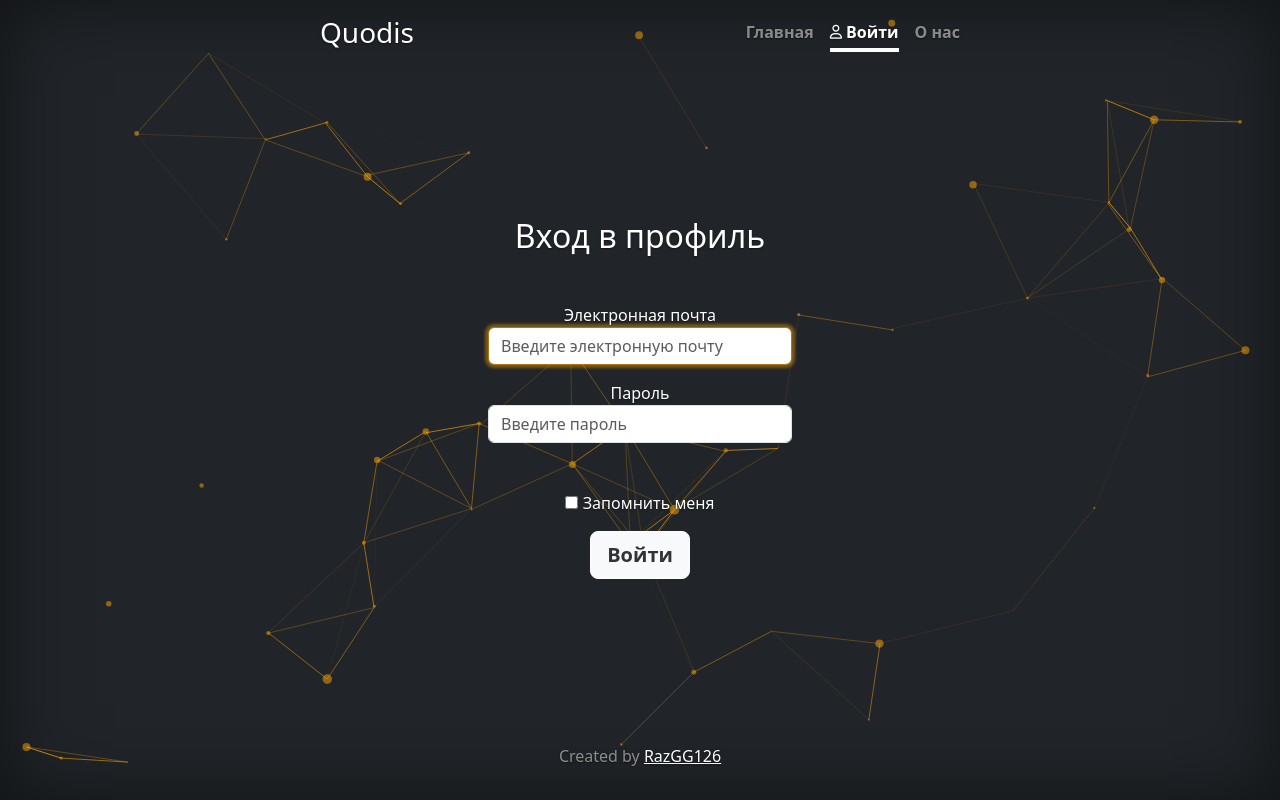
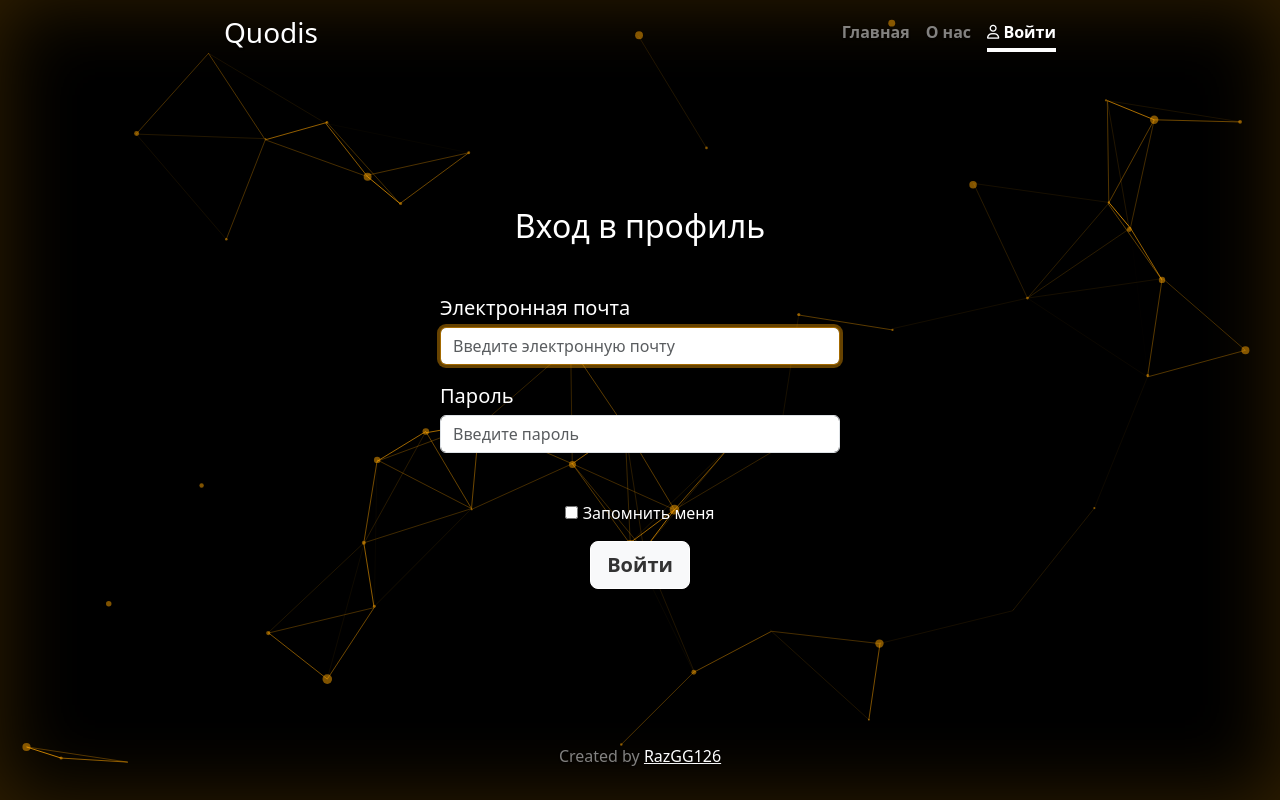
Before and after one commit to RazGG126/web, a Flask app: page /sign-in in a window 1280 px wide. Run offline with Flask 3, Linux system fonts and the light colour scheme; some libraries are stand-ins or nearby versions.

Commit message:
New design orange-black

```diff
--- a/main.py
+++ b/main.py
@@ -15,5 +15,10 @@ def sign_in():
     return render_template('sign_in.html', title='Вход')
 
 
+@app.route('/about')
+def about():
+    return render_template('about.html', title='О нас')
+
+
 if __name__ == '__main__':
     app.run(port=8080, host='127.0.0.1')
--- a/static/style/style.css
+++ b/static/style/style.css
@@ -14,7 +14,8 @@
 
 body {
   text-shadow: 0 .05rem .1rem rgba(0, 0, 0, .5);
-  box-shadow: inset 0 0 5rem rgba(0, 0, 0, .5);
+  box-shadow: inset 0 0 5rem rgba(255, 165, 0, 0.2);
+  background: rgba(0, 0, 0, 1);
 }
 
 #particles-js{
@@ -27,7 +28,7 @@ body {
 }
 
 .cover-container {
-  max-width: 42em;
+  max-width: 54em;
   min-height: 100vh;
   position: relative;
   z-index: 2;
@@ -74,14 +75,22 @@ input[type='checkbox'] {
 input[type='email']:focus, input[type='password']:focus
 {
     border-color: rgba(255, 165, 0, 0.4);
-    box-shadow: 0 0 3px 3px rgba(255, 165, 0, 0.4);
+    box-shadow: 0 0 0px 3px rgba(255, 165, 0, 0.4);
 }
 
 
 input[type='email'], input[type='password']
 {
     width: 50%;
+
 }
+
+.lb{
+    width: 50%;
+    text-align: left;
+    font-size: 20px;
+}
+
 
 .form-signin{
     display: flex;
--- a/templates/base.html
+++ b/templates/base.html
@@ -10,9 +10,9 @@
     <link rel="stylesheet" type="text/css" href="{{url_for('static', filename='style/style.css')}}" />
     <title>{{title}}</title>
 </head>
-<body class="d-flex h-100 text-center text-white bg-dark">
+<body class="d-flex h-100 text-center text-white">
     <div id="particles-js"></div>
-    <div id="jjj" class="cover-container d-flex w-100 h-100 p-3 mx-auto flex-column">
+    <div class="cover-container d-flex w-100 h-100 p-3 mx-auto flex-column">
         <header class="mb-auto">
             <div>
               <h3 class="float-md-start mb-0">Quodis</h3>
--- a/templates/index.html
+++ b/templates/index.html
@@ -21,8 +21,8 @@
 
 {% block nav %}
     <li><a class="navig nav-link fw-bold py-1 px-0 active" aria-current="page" href="/">Главная</a></li>
+    <li><a class="navig nav-link fw-bold py-1 px-0" href="/about">О нас</a></li>
     <li><a class="navig nav-link fw-bold py-1 px-0" href="/sign-in"><i class="fa-regular fa-user fa-sm"></i> Войти</a></li>
-    <li><a class="navig nav-link fw-bold py-1 px-0" href="#">О нас</a></li>
 {% endblock %}
 
 {% block content %}
--- a/templates/sign_in.html
+++ b/templates/sign_in.html
@@ -2,17 +2,17 @@
 
 {% block nav %}
     <li><a class="navig nav-link fw-bold py-1 px-0" aria-current="page" href="/">Главная</a></li>
+    <li><a class="navig nav-link fw-bold py-1 px-0" href="/about">О нас</a></li>
     <li><a class="navig nav-link fw-bold py-1 px-0 active" href="/sign-in"><i class="fa-regular fa-user fa-sm"></i> Войти</a></li>
-    <li><a class="navig nav-link fw-bold py-1 px-0" href="#">О нас</a></li>
 {% endblock %}
 
 
 {% block content %}
     <form class="form-signin">
         <h1 class="h2 mb-5 font-weight-normal">Вход в профиль</h1>
-        <label for="inputEmail">Электронная почта</label>
+        <label class="lb mb-1" for="inputEmail">Электронная почта</label>
         <input type="email" id="inputEmail" class="form-control mb-3" placeholder="Введите электронную почту" required="" autofocus="">
-        <label for="inputPassword">Пароль</label>
+        <label class="lb mb-1" for="inputPassword">Пароль</label>
         <input type="password" id="inputPassword" class="form-control mb-5" placeholder="Введите пароль" required="">
         <div class="checkbox mb-3">
             <label>
```
Also changed, not shown: templates/about.html (added, +12 -0 lines).
